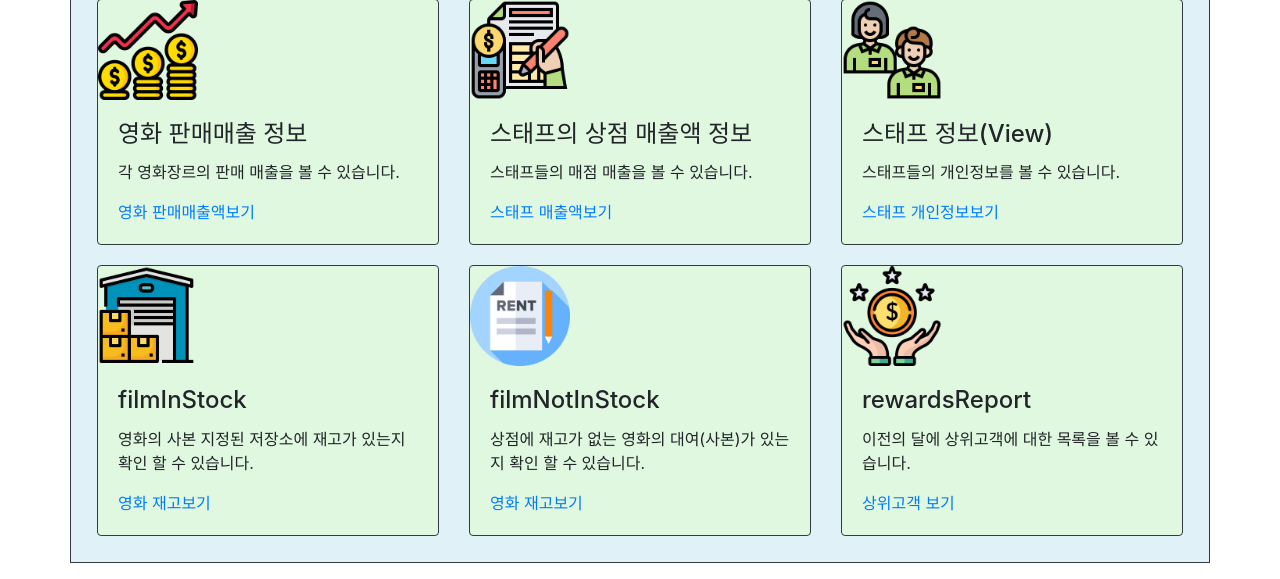
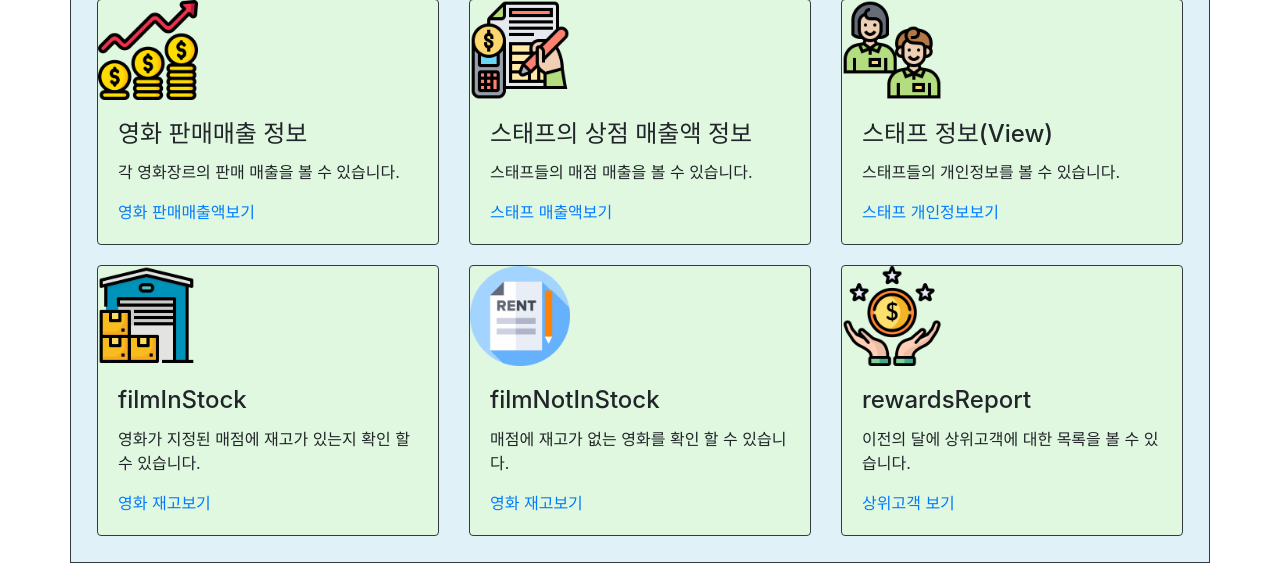
Before and after one commit to DamD-O/sakila, a Java web app: page / in a window 1280 px wide. Shown: the part 656-1235 px from the top of the page. Run offline with Tomcat 11, a stand-in JSP engine, Linux system fonts and the light colour scheme.

Commit message:
김예담 : 단어 수정

```diff
--- a/sakila/src/main/webapp/index.jsp
+++ b/sakila/src/main/webapp/index.jsp
@@ -96,7 +96,7 @@
 			<img class="card-img-top" src="<%=request.getContextPath()%>/img/stock.png" alt="Card image" style="width:100px">
 			<div class="card-body">
 			<h4 class="card-title">filmInStock</h4>
-			<p class="card-text">영화의 사본 지정된 저장소에 재고가 있는지 확인 할 수 있습니다.</p>
+			<p class="card-text">영화가 지정된 매점에 재고가 있는지 확인 할 수 있습니다.</p>
 			<a href="<%=request.getContextPath()%>/filmInStock.jsp">영화 재고보기</a>
 			</div>
 		</div>
@@ -104,7 +104,7 @@
 			<img class="card-img-top" src="<%=request.getContextPath()%>/img/rent.png" alt="Card image" style="width:100px">
 			<div class="card-body">
 			<h4 class="card-title">filmNotInStock</h4>
-			<p class="card-text">상점에 재고가 없는 영화의 대여(사본)가 있는지 확인 할 수 있습니다.</p>
+			<p class="card-text">매점에 재고가 없는 영화를 확인 할 수 있습니다.</p>
 			<a href="<%=request.getContextPath()%>/filmNotInStock.jsp">영화 재고보기</a>
 			</div>
 		</div>
```
